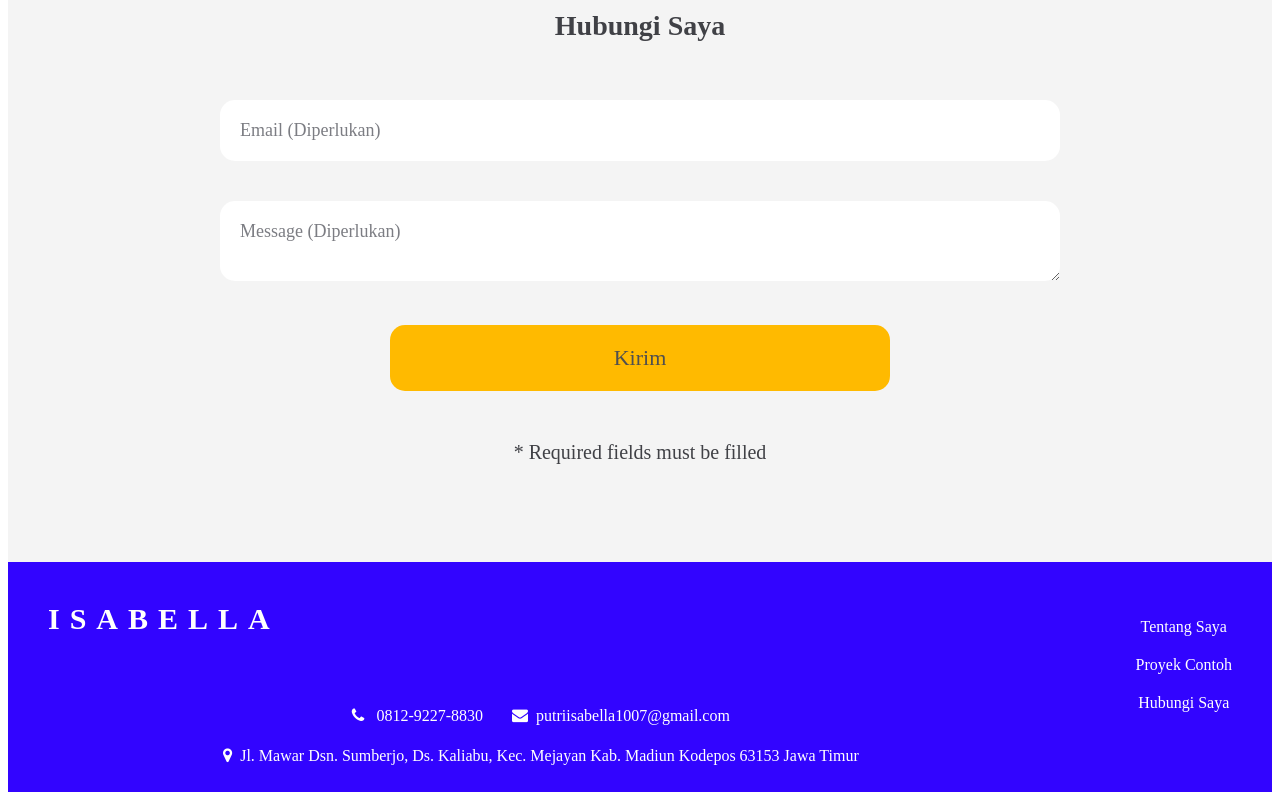
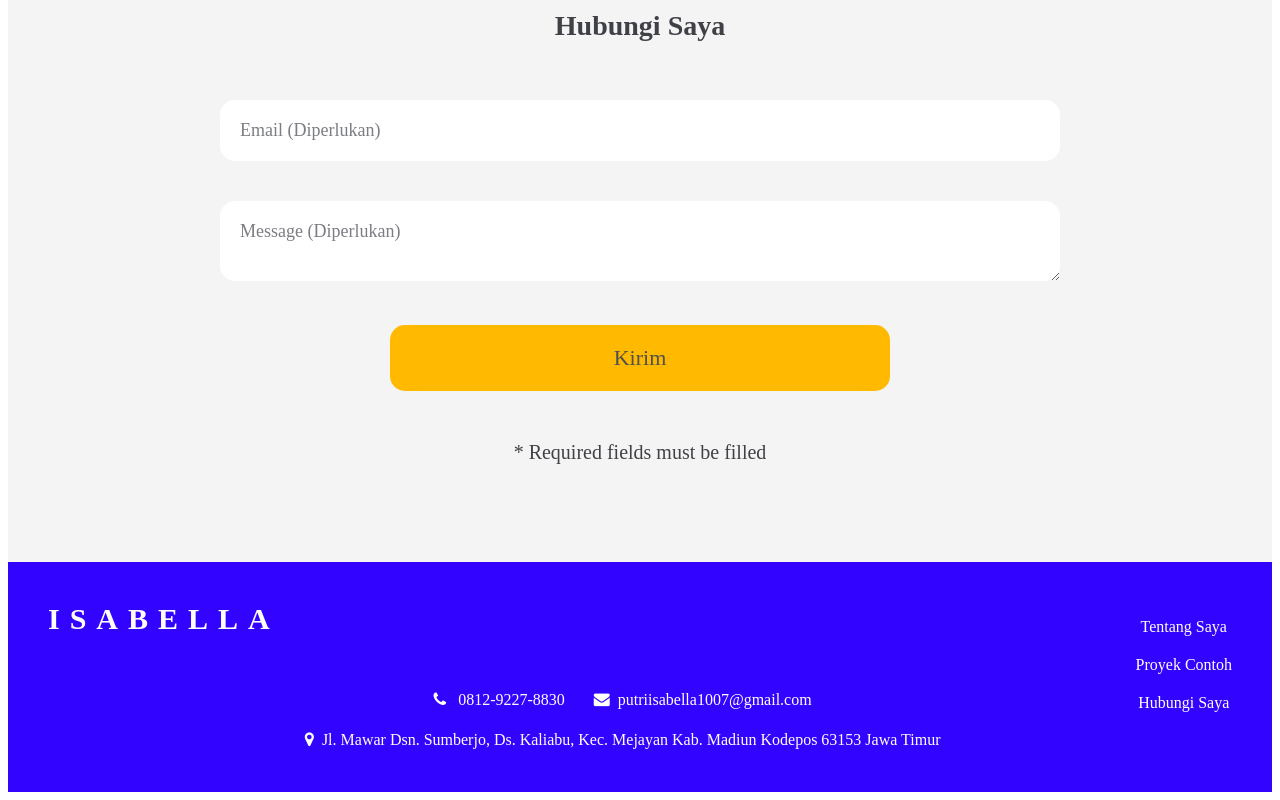
Before and after one commit to putriisabellaa/myportfolio, a plain HTML site: page index.html in a window 1280 px wide. Shown: the part 2244-3044 px from the top of the page. Drawn offline with Linux system fonts and the light colour scheme.

Commit message:
Update stylesheet.css

```diff
--- a/stylesheet.css
+++ b/stylesheet.css
@@ -327,7 +327,7 @@ textarea {
   text-align: center;
   float: left;
   padding-top: 60px;
-  margin-left: 150px;
+  margin-left: 200;
   margin-right: 100px;
   line-height: 40px;
 }
```
